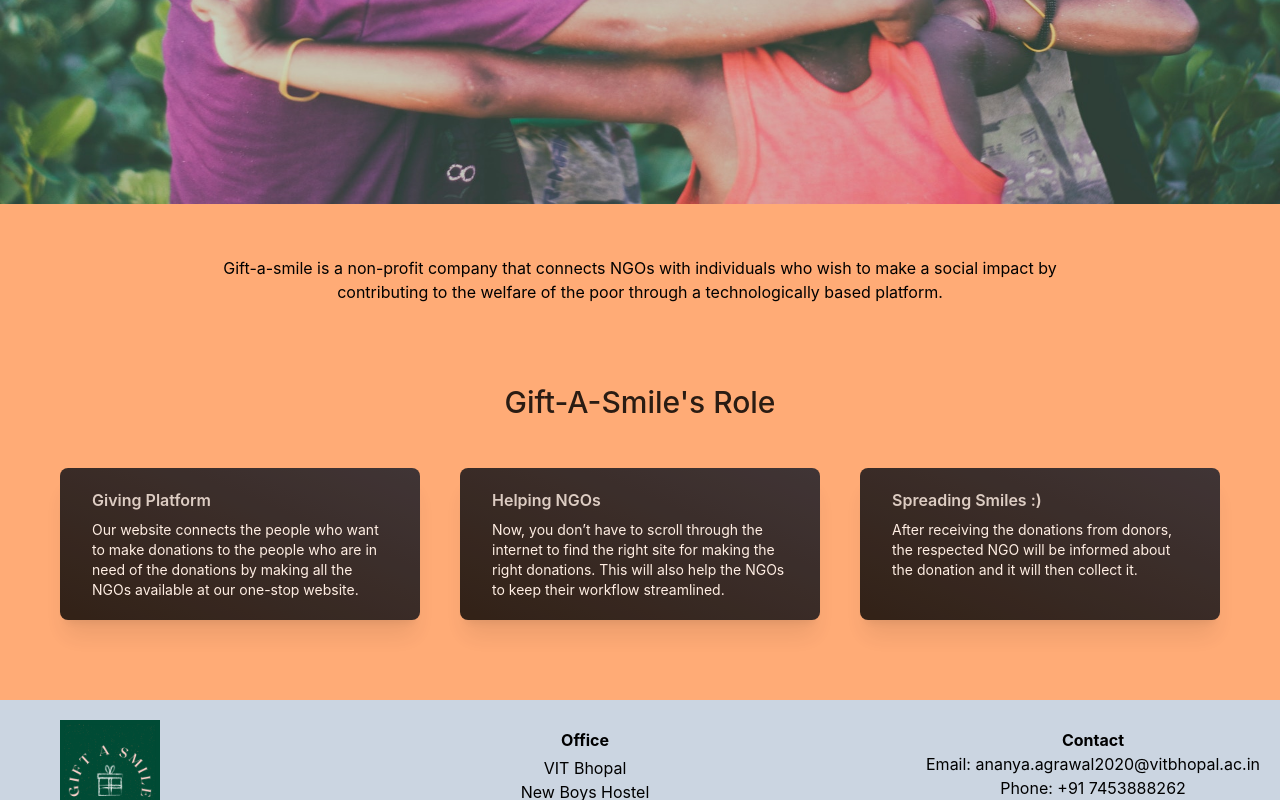
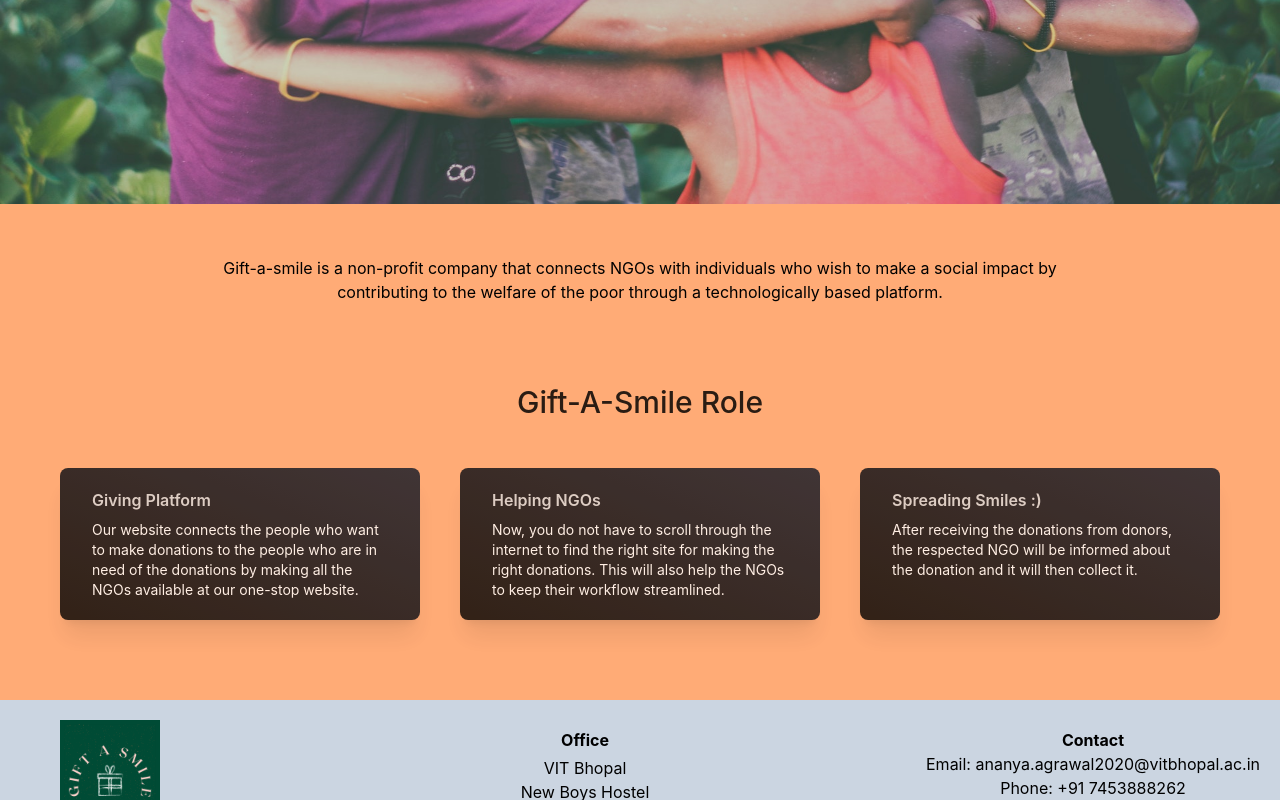
Before and after one commit to Riya2919/GIFT-A-SMILE, a Next.js app: page /about in a window 1280 px wide. Shown: the part 510-1310 px from the top of the page. Built offline with nearby package versions, Linux system fonts and the light colour scheme.

Commit message:
' removed

```diff
--- a/pages/about.js
+++ b/pages/about.js
@@ -27,7 +27,7 @@
       {/* boxes */}
       <div className="py-8">
         <div className="flex justify-center mt-4">
-          <h1 className="font-medium animate-pulse md:text-xl pb-8 lg:text-2xl xl:text-3xl">Gift-A-Smile's Role</h1>
+          <h1 className="font-medium animate-pulse md:text-xl pb-8 lg:text-2xl xl:text-3xl">Gift-A-Smile Role</h1>
         </div>
         <div className="lg:flex justify-center lg:mx-10">
 
@@ -40,7 +40,7 @@
           <div className="bg-white m-4 p-5 md:px-8 md:w-2/3 md:mx-auto sm:px-20 sm:mx-20 lg:mx-5 bg-gradient-to-tr from-black to-gray-900 opacity-80 rounded-lg shadow-xl hover:scale-105 transition-all ease-in-out">
             <h1 className="text-white animate-pulse font-semibold mb-2">Helping NGOs</h1>
             <p className="text-white text-sm">
-            Now, you don’t have to scroll through the internet to find the right site for making the right donations. This will also help the NGOs to keep their workflow streamlined.
+            Now, you do not have to scroll through the internet to find the right site for making the right donations. This will also help the NGOs to keep their workflow streamlined.
             </p>
           </div>
 
--- a/pages/index.js
+++ b/pages/index.js
@@ -46,7 +46,7 @@
             <div className='w-3/4 sm:w-2/5 mx-auto md:p-3 lg:w-1/4 lg:p-1'>
               <div className='bg-gradient-to-tr from-black to-gray-600 opacity-90 rounded-lg p-3 shadow-xl hover:scale-105 transition-all ease-in-out'>
                 <h3 className='text-center animate-pulse font-semibold text-white mb-3 uppercase lg:text-lg'>Finding Needs</h3>
-                <p className='text-white text-center text-sm px-3 lg:text-base'>Now, you don’t have to scroll through the internet to find the right site for making the right donations.</p>
+                <p className='text-white text-center text-sm px-3 lg:text-base'>Now, you do not have to scroll through the internet to find the right site for making the right donations.</p>
               </div>
             </div>
             <div className='w-3/4 sm:w-2/5 mx-auto md:p-3 lg:w-1/4 lg:p-1'>
```
